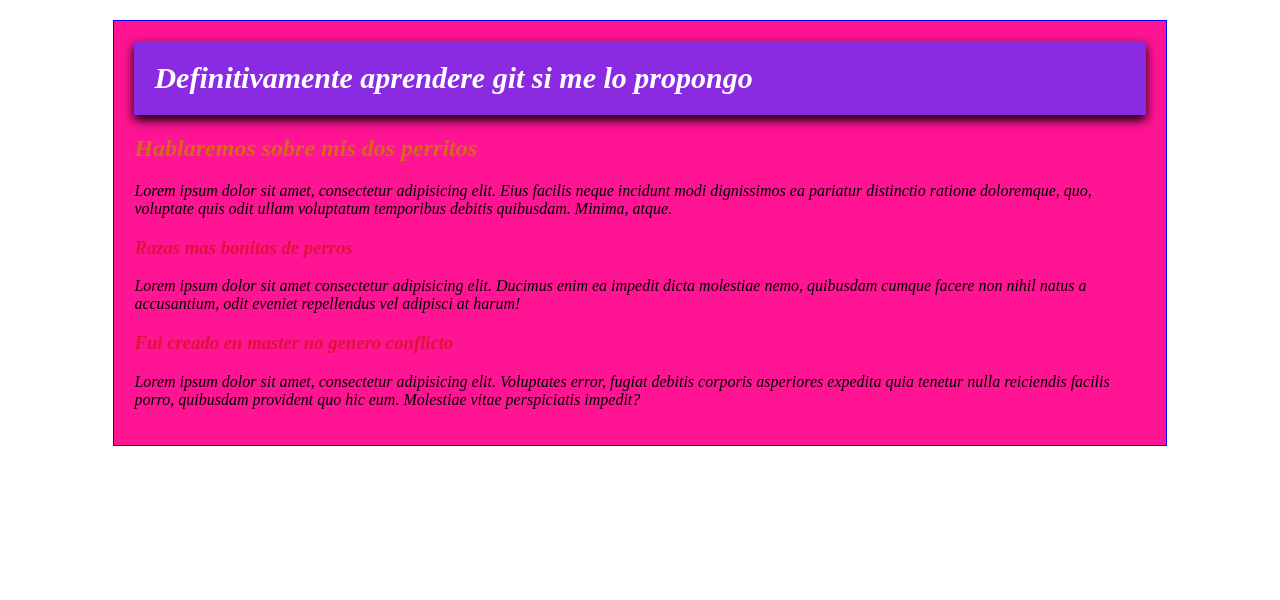
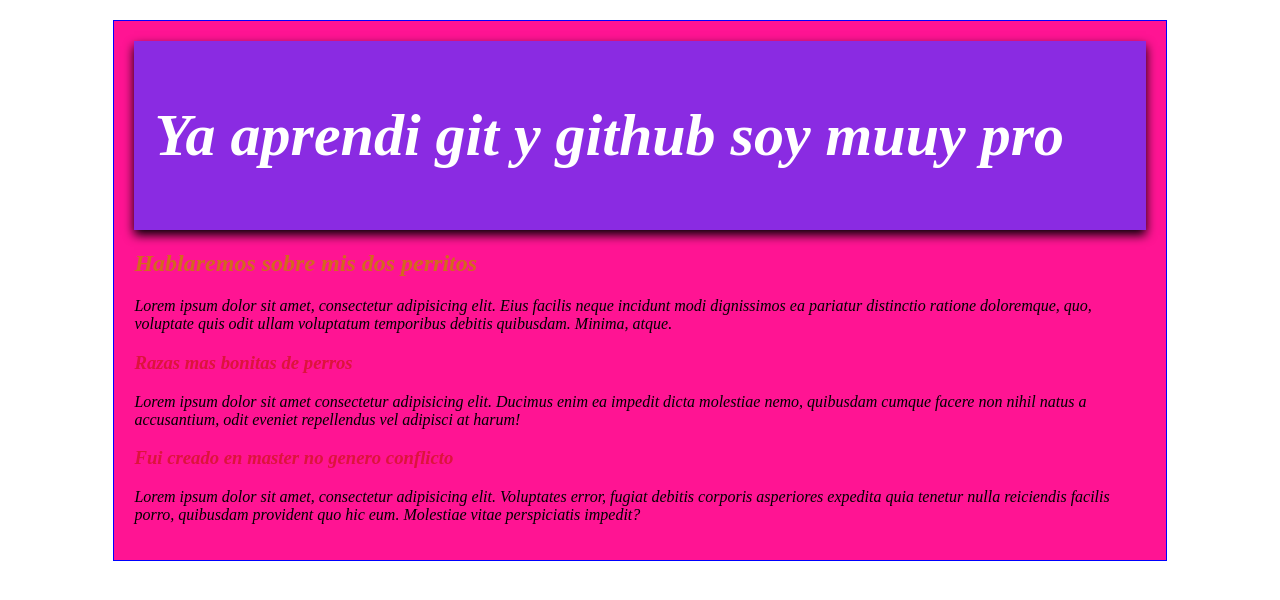
Before and after one commit to RubenJ27/blog_site_bitacora, a plain HTML site: page index.html in a window 1280 px wide. Drawn offline with Linux system fonts and the light colour scheme.

Commit message:
Cambio de titulo y agregamos h1
Cambiamos el titulo por aprendiendo git y agregamos la etiqueta h1 para que se vea bien el encabezado :D

```diff
--- a/index.html
+++ b/index.html
@@ -4,12 +4,12 @@
     <meta charset="UTF-8">
     <meta name="viewport" content="width=device-width, initial-scale=1.0">
     <link rel="stylesheet" href="css/estilos.css">
-    <title>Document</title>
+    <title>Aprendiendo git</title>
 </head>
 <body>
    <div class="main">
        <div class="encabezado">
-            Definitivamente aprendere git si me lo propongo
+           <h1>Ya aprendi git y github soy muuy pro</h1>
        </div>
        <h2>Hablaremos sobre mis dos perritos </h2>
        <p>Lorem ipsum dolor sit amet, consectetur adipisicing elit. Eius facilis neque incidunt modi dignissimos ea pariatur distinctio ratione doloremque, quo, voluptate quis odit ullam voluptatum temporibus debitis quibusdam. Minima, atque.</p>
```
